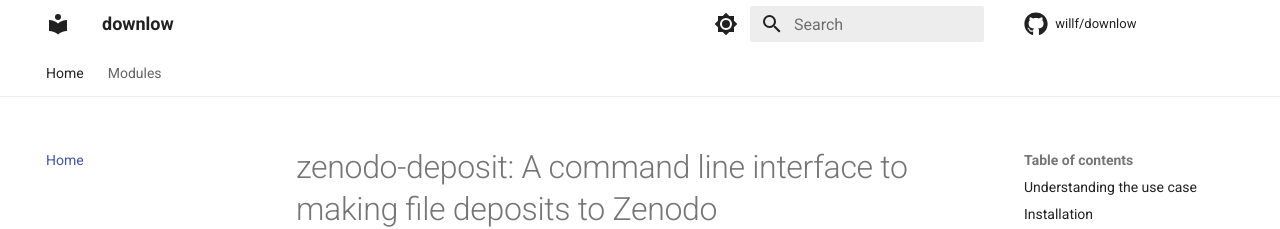
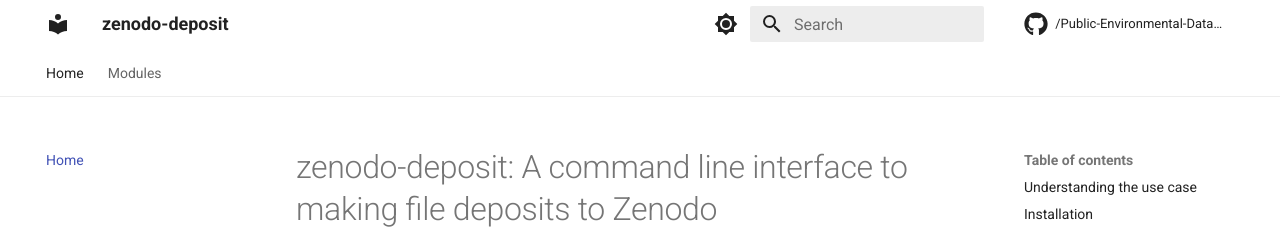
Before and after one commit to Public-Environmental-Data-Partners/zenodo-deposit, an MkDocs documentation site: the page built from docs/index.md, in a window 1280 px wide. Shown: the top 229 px of the page. Built offline with MkDocs 1.6.1 and Material for MkDocs 9.7.7, drawn with Linux system fonts in a browser that asks for light colours; comment, search, counter and statistics services are not loaded.

Commit message:
Remove references to downlow

```diff
--- a/mkdocs.yml
+++ b/mkdocs.yml
@@ -1,10 +1,9 @@
-site_name: downlow
-repo_url: https://github.com/willf/downlow
-site_url: https://willf.github.io/downlow
-site_description: A bulk downloader with tenacity and grace
+site_name: zenodo-deposit
+repo_url: https://github.com//Public-Environmental-Data-Partners/zenodo-deposit
+site_description: A command line interface for Zenodo
 site_author: Will Fitzgerald
 edit_uri: edit/main/docs/
-repo_name: willf/downlow
+repo_name: /Public-Environmental-Data-Partners/zenodo-deposit
 copyright: Maintained by <a href="https://willf.com">willf</a>.
 
 nav:
@@ -15,7 +14,7 @@
   - mkdocstrings:
       handlers:
         python:
-          paths: ["src/downlow"]
+          paths: ["src/zenodo_deposit"]
 theme:
   name: material
   feature:
@@ -41,9 +40,9 @@
 extra:
   social:
     - icon: fontawesome/brands/github
-      link: https://github.com/willf/downlow
+      link: https://github.com//Public-Environmental-Data-Partners/zenodo-deposit
     - icon: fontawesome/brands/python
-      link: https://pypi.org/project/downlow
+      link: https://pypi.org/project/zenodo-deposit/
 
 markdown_extensions:
   - toc:
```
